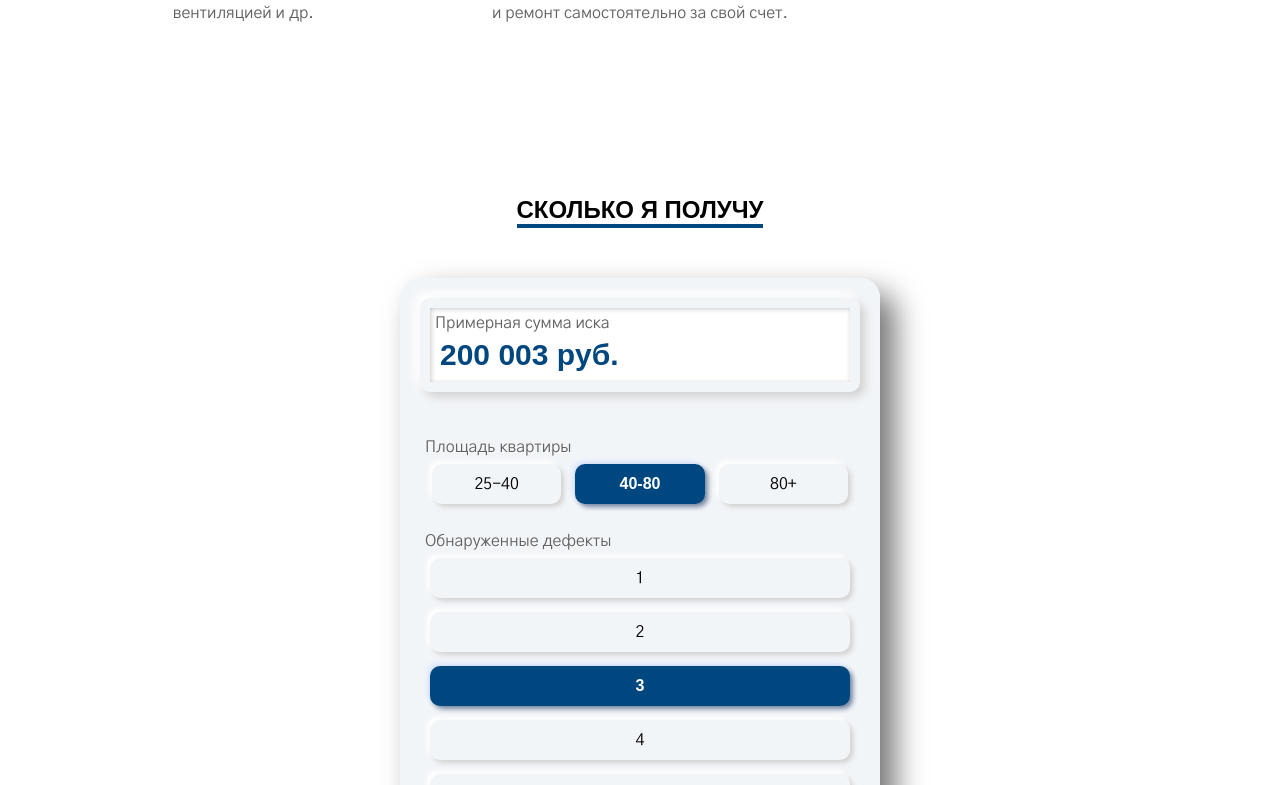
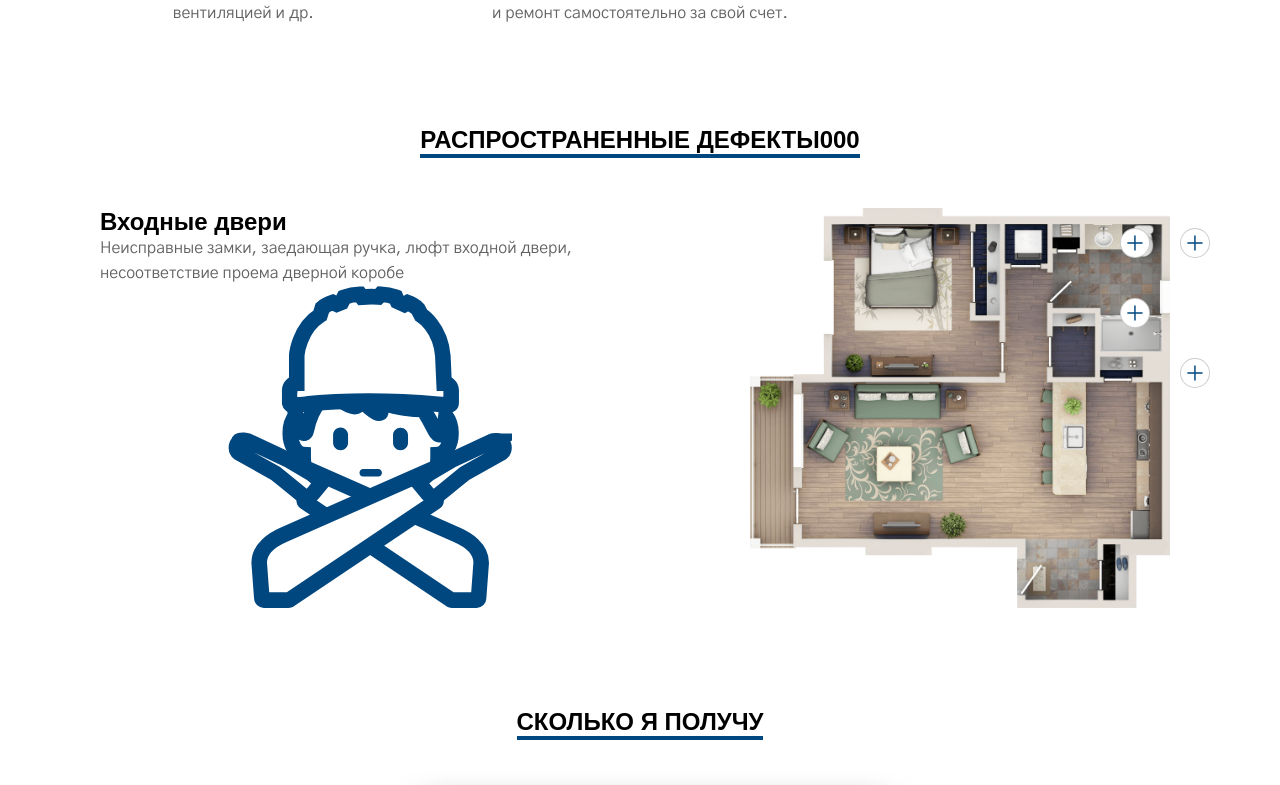
Before and after one commit to ervnkv/royalestate, a React (Create React App) app: page / in a window 1280 px wide. Shown: the part 1040-1825 px from the top of the page. Built offline with nearby package versions, Linux system fonts and the light colour scheme; a web font is replaced by a local one.

Commit message:
Начал фото дефектов

```diff
--- a/src/App.js
+++ b/src/App.js
@@ -3,6 +3,7 @@ import React,{useState} from 'react';
 import Header from './components/01_Header.js';
 import Cover from './components/02_Cover.js';
 import Why from './components/03_Why.js';
+import Defects from './components/03.1_Defects.js';
 import Cost from './components/04_Cost.js';
 import Calculator from './components/05_Calculator.js';
 import Process from './components/06_Process.js';
@@ -24,6 +25,7 @@ export default function App(){
 			<Header TextBlocks={TextBlockContent0} openCall={() => setCallOpen(true)} setPackageName={()=>setPackage('')}/>
 			<Cover ID='section-0' openCall={() => setCallOpen(true)} setPackageName={()=>setPackage('')}/>
 			<Why TextBlocks={TextBlockContent1} Title='ЗАЧЕМ' ID='section-1'/>
+			<Defects Title='РАСПРОСТРАНЕННЫЕ ДЕФЕКТЫ000' ID='section-3.1'/>
 			<Calculator Title='СКОЛЬКО Я ПОЛУЧУ' ID='section-3'/>
 			<Cost TextBlocks={TextBlockContent2} Title='СКОЛЬКО Я ПОТРАЧУ' ID='section-2' openCall={() => setCallOpen(true)} setPackageName={(value)=>setPackage(value)} />
 			<Process TextBlocks={TextBlockContent3} Title='ПРОЦЕСС СОТРУДНИЧЕСТВА' ID='section-4'/>
--- /dev/null
+++ b/src/components/03.1_Defects.js
@@ -0,0 +1,27 @@
+import React from 'react';
+import './03.1_Defects.scss';
+
+export default function Defects({Title,ID}) {
+	return(
+		<section id={ID} className='defects'>
+			<h2>{Title}</h2>
+			<div className='wrapper'>
+				<div className='f-row container'>
+					<div className='f-column info'>
+						<h3>Входные двери</h3>
+						<p>Неисправные замки, заедающая ручка, люфт входной двери, несоответствие проема дверной коробе</p>
+						<div className='photo'/>
+						{/* <img src='../img/icons/gesturing.svg' alt='{imgAlt}'></img> */}
+					</div>
+
+					<div className='map'>
+						<div className='point 1' style={{right: '20px', top: '20px'}}/>
+						<div className='point 2' style={{right: '80px', top: '20px'}}/>
+						<div className='point 3' style={{right: '20px', top: '150px'}}/>
+						<div className='point 4' style={{right: '80px', top: '90px'}}/>
+					</div>
+				</div>
+			</div>
+		</section>
+	);
+}
--- /dev/null
+++ b/src/components/03.1_Defects.scss
@@ -0,0 +1,70 @@
+@import '../index.scss';
+
+.defects {
+    margin: 30px 0;
+    align-items:center;
+    h2{
+        width: fit-content;
+        margin: 0 auto;
+    }
+    .wrapper{
+        padding-top: 50px;
+        .container{
+            // justify-content: center;
+            align-items:stretch;
+            gap: 50px;
+            height:400px;
+            .info{
+                margin-left: 5%;
+                width: 100%;
+                justify-content: flex-start;
+                h3{
+                    text-align: left;
+                }
+                .photo{
+                    background-image: url('../../public/img/icons/gesturing.svg');
+                    height: 100%;
+                    background-size: contain;
+                    background-position: center;
+                    background-repeat: no-repeat;
+                }
+
+            }
+            .map{
+                position:relative;
+                width:100%;
+                height:100%;
+                margin-right: 10px;
+                background-image: url("../../public/img/apartment.png");
+                background-size: contain;
+                background-position:top;
+                background-repeat: no-repeat;
+                //
+                .point{
+                    position: absolute;
+                    top: 20px;
+                    right: 10px;
+                    height: 30px;
+                    width: 30px;
+                    border: solid 1px rgba(0, 0, 0, 0.2);
+                    border-radius: 100%;
+                    background-color: white;
+                    background-image: url("../../public/img/icons/plus.svg");
+                    background-size: contain;
+                    background-position: center;
+                    background-repeat: no-repeat;
+                    transition: all 0.5s;
+                    &:hover{
+                        scale: 1.2;
+                        cursor: pointer;
+                    }
+                    &:active{
+                        scale: 1.2;
+                        background-color: rgb(86, 143, 86);
+                    }
+
+                }
+            }
+        }
+    }
+}
--- a/src/components/05_Calculator.scss
+++ b/src/components/05_Calculator.scss
@@ -43,7 +43,7 @@
 
                         h3{
                             // font-family: 'LCDNova', sans-serif;
-                            font-weight: 800;
+                            // font-weight: 400;
                             margin: 30px auto 10px 10px;
                             color: $textAccent;
                             font-size: 30px;
```
Also changed, not shown: public/img/apartment.png (added), public/img/icons/plus.svg (added).
